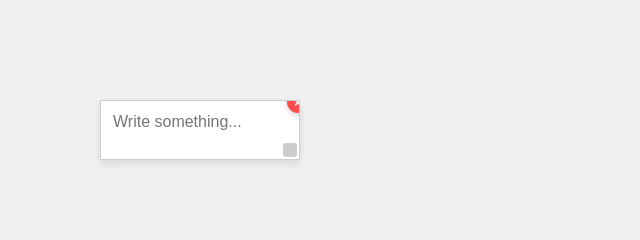
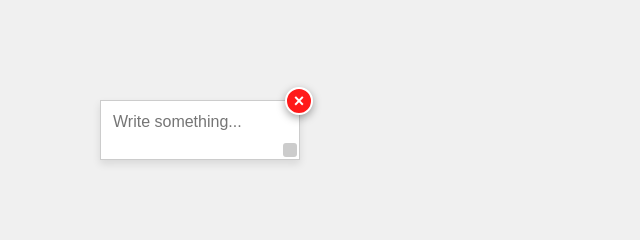
Before and after one commit to Wilssoni/Wilssoni.github.io, a plain HTML site: page fridgedoor.html in a window 1280 px wide. Both pictures are taken after a click on the button "Add New Paper". Shown: the top 240 px of the page, 0-640 px from the left. Drawn offline with Linux system fonts and the light colour scheme.

Commit message:
fridgedoor: delete button visible and textarea resizes
Signed-off-by: Vili-Petteri Niemelä <wilssoni@gmail.com>

```diff
--- a/fridgedoor.html
+++ b/fridgedoor.html
@@ -26,7 +26,7 @@
             padding: 10px 10px 18px 10px;
             box-sizing: border-box;
             cursor: move;
-            overflow: hidden;
+            overflow: visible;
             touch-action: none;
         }
 
@@ -37,13 +37,14 @@
 
         .paper textarea {
             width: 100%;
-            height: 1.2em;
+            height: 100%;
             border: none;
             outline: none;
             resize: none;
             font-size: 16px;
             font-family: inherit;
             background: transparent;
+            box-sizing: border-box;
         }
 
         .resize-handle {
@@ -57,19 +58,21 @@
             border-radius: 3px;
         }
 
+        /* More visible delete button */
         .delete-button {
             position: absolute;
-            top: -10px;
-            right: -10px;
-            width: 22px;
-            height: 22px;
+            top: -14px;
+            right: -14px;
+            width: 28px;
+            height: 28px;
             border-radius: 50%;
-            border: none;
-            background: #ff4d4d;
+            border: 2px solid white;
+            background: #ff1a1a;
             color: white;
             font-weight: bold;
+            font-size: 18px;
             cursor: pointer;
-            box-shadow: 0 2px 6px rgba(0,0,0,0.2);
+            box-shadow: 0 3px 8px rgba(0,0,0,0.35);
             display: flex;
             align-items: center;
             justify-content: center;
@@ -164,6 +167,14 @@
             newPaper.appendChild(deleteButton);
             document.body.appendChild(newPaper);
 
+            function updateTextareaSize() {
+                const paddingTop = 10;
+                const paddingBottom = 18;
+                textarea.style.height = (newPaper.clientHeight - paddingTop - paddingBottom) + 'px';
+            }
+
+            updateTextareaSize();
+
             function saveState() {
                 saveToLocalStorage(id, {
                     id,
@@ -212,7 +223,7 @@
             }
 
             newPaper.addEventListener('mousedown', (e) => {
-                if (e.target === resizeHandle || e.target === deleteButton) return;
+                if (e.target === resizeHandle || e.target === deleteButton || e.target === textarea) return;
                 startDrag(e.clientX, e.clientY);
             });
 
@@ -221,7 +232,7 @@
 
             // Touch: tap vs drag
             newPaper.addEventListener('touchstart', (e) => {
-                if (e.target === resizeHandle || e.target === deleteButton) return;
+                if (e.target === resizeHandle || e.target === deleteButton || e.target === textarea) return;
                 const touch = e.touches[0];
                 touchStartX = touch.clientX;
                 touchStartY = touch.clientY;
@@ -265,6 +276,7 @@
                 const newH = Math.max(50, startH + (clientY - startY));
                 newPaper.style.width = `${newW}px`;
                 newPaper.style.height = `${newH}px`;
+                updateTextareaSize();
                 saveState();
             }
 
```
